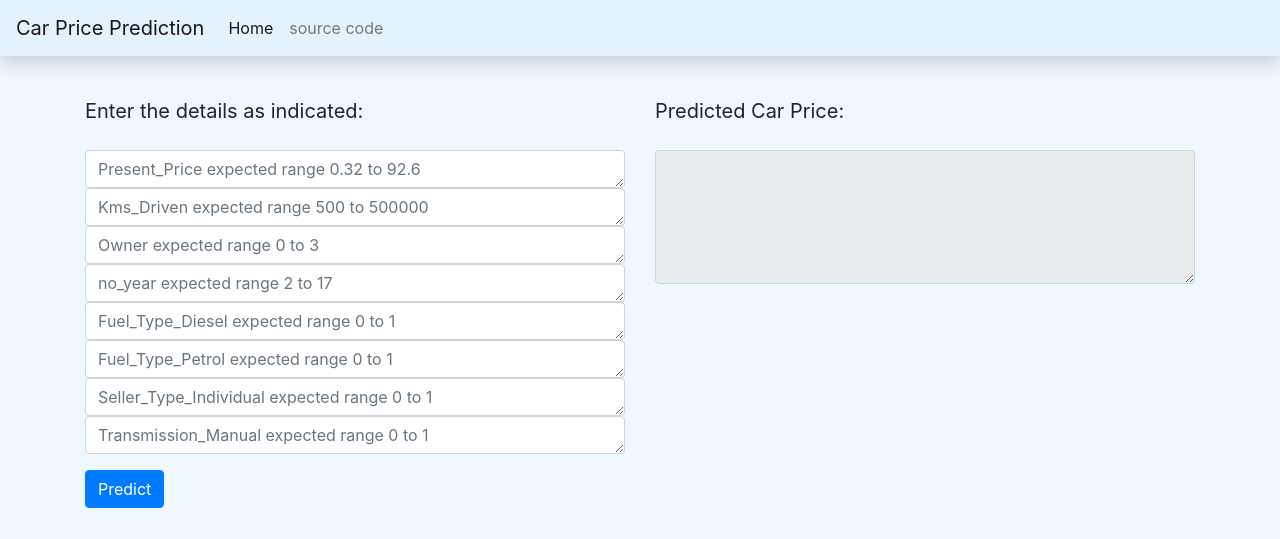
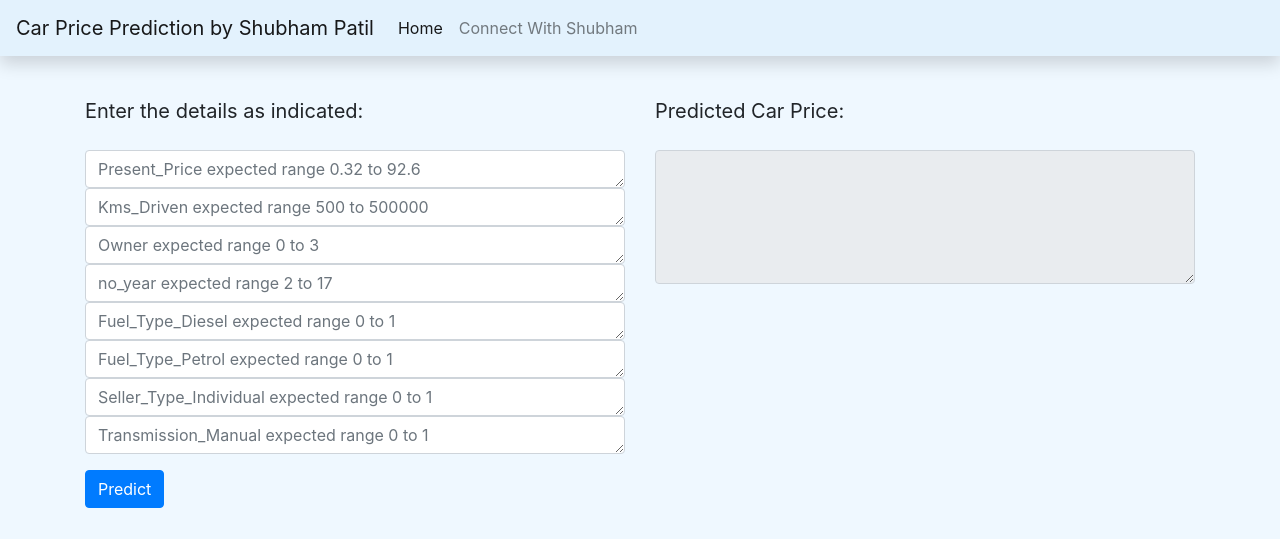
Before and after one commit to ShubhPatil95/Car_Price_Prediction_DVC, a Flask app: page / in a window 1280 px wide. Shown: the top 539 px of the page. Run offline with Flask 2, Linux system fonts and the light colour scheme; some libraries are stand-ins or nearby versions.

```diff
--- a/webapp/templates/index.html
+++ b/webapp/templates/index.html
@@ -14,7 +14,7 @@ WineQuality
 <!-- nav bar -->
 
 <nav class="navbar navbar-expand-lg navbar-light shadow fixed-top" style="background-color: #e3f2fd;">
-    <a class="navbar-brand" href="/">Car Price Prediction</a>
+    <a class="navbar-brand" href="/">Car Price Prediction by Shubham Patil</a>
     <button class="navbar-toggler" type="button" data-toggle="collapse" data-target="#navbarNav"
         aria-controls="navbarNav" aria-expanded="false" aria-label="Toggle navigation">
         <span class="navbar-toggler-icon"></span>
@@ -25,7 +25,7 @@ WineQuality
                 <a class="nav-link" href="/">Home <span class="sr-only">(current)</span></a>
             </li>
             <li class="nav-item">
-                <a class="nav-link" href="https://github.com/c17hawke/dvc-plus-cml-test">source code</a>
+                <a class="nav-link" href="https://www.linkedin.com/in/datascientistshubhampatil">Connect With Shubham</a>
             </li>
         </ul>
     </div>
```
